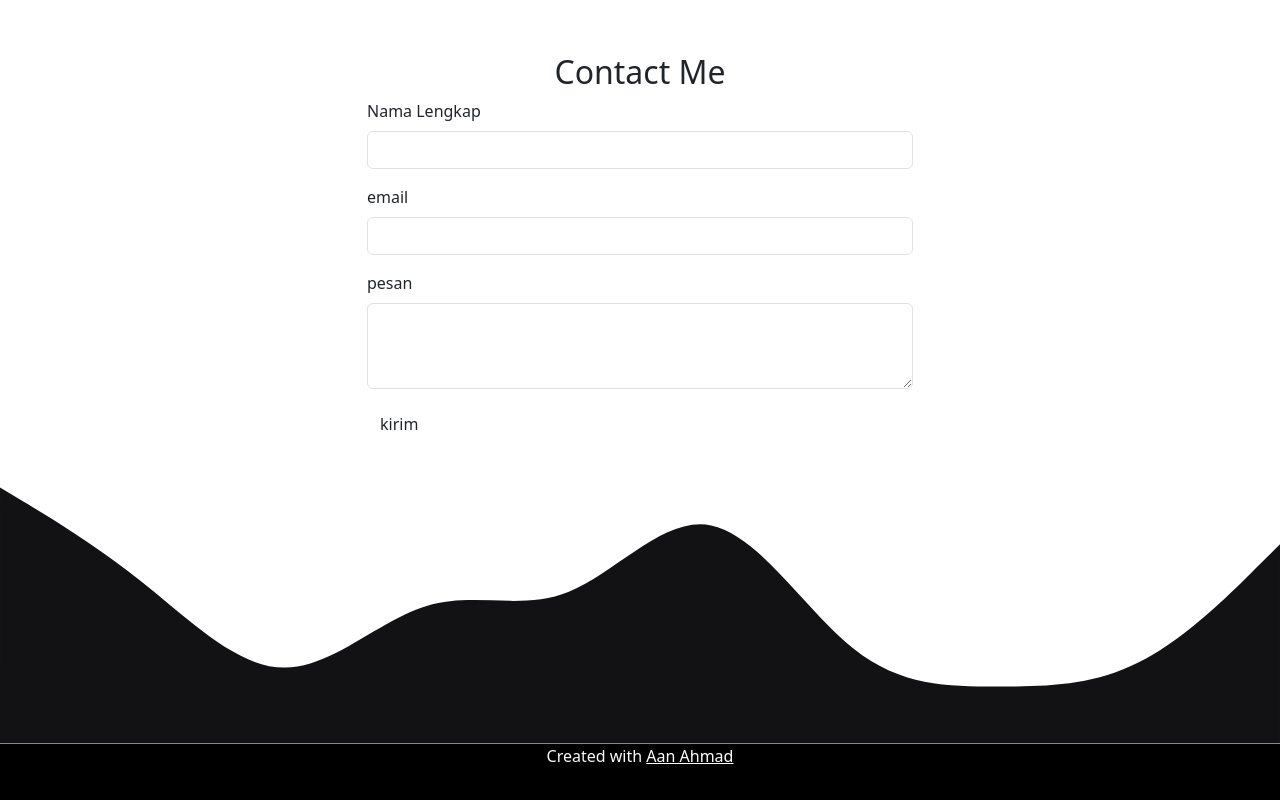
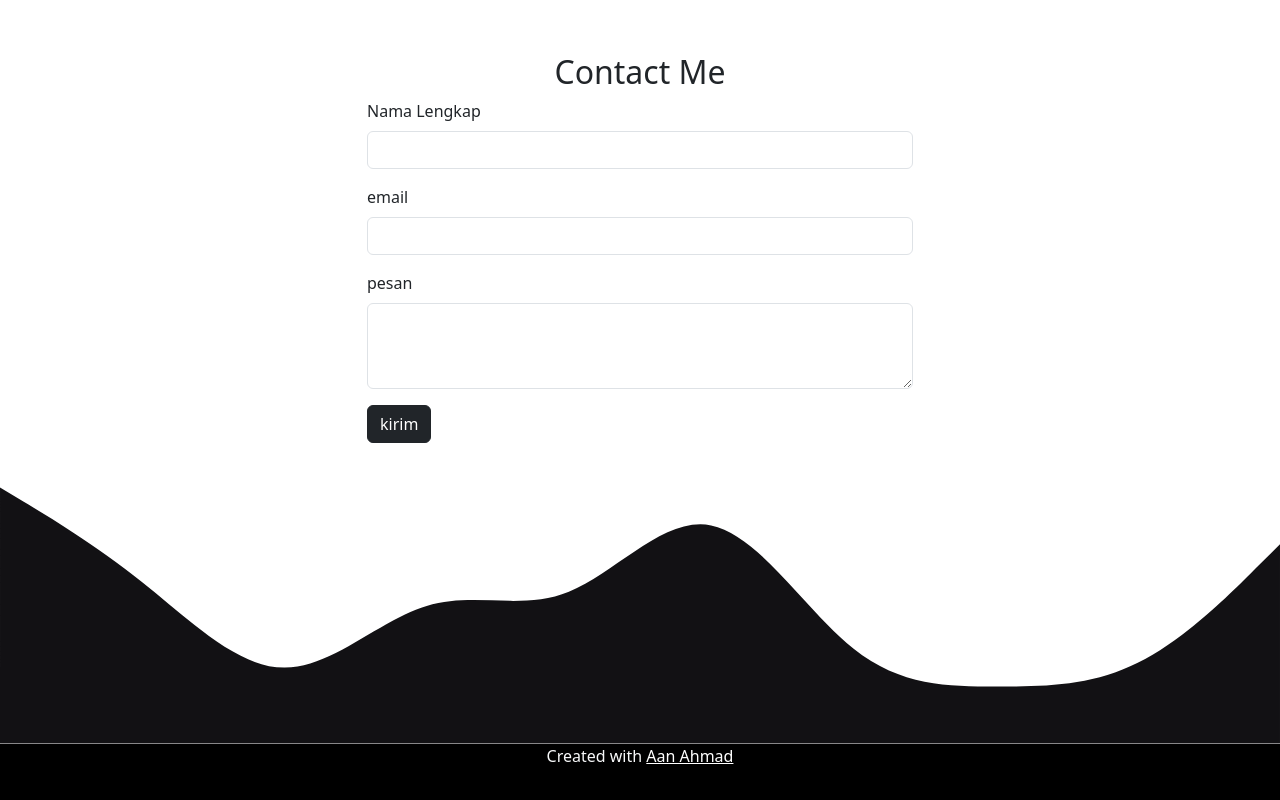
Before and after one commit to AanAhmadJ/AanAhmadJ.github.io, a plain HTML site: page index.html in a window 1280 px wide. Shown: the part 2678-3478 px from the top of the page. Drawn offline with nearby package versions, Linux system fonts and the light colour scheme.

Commit message:
ubah wrna hitam

```diff
--- a/index.html
+++ b/index.html
@@ -237,7 +237,7 @@
                   rows="3"
                 ></textarea>
               </div>
-              <button type="submit" class="btn btn-black">kirim</button>
+              <button type="submit" class="btn btn-dark">kirim</button>
             </form>
           </div>
         </div>
```
